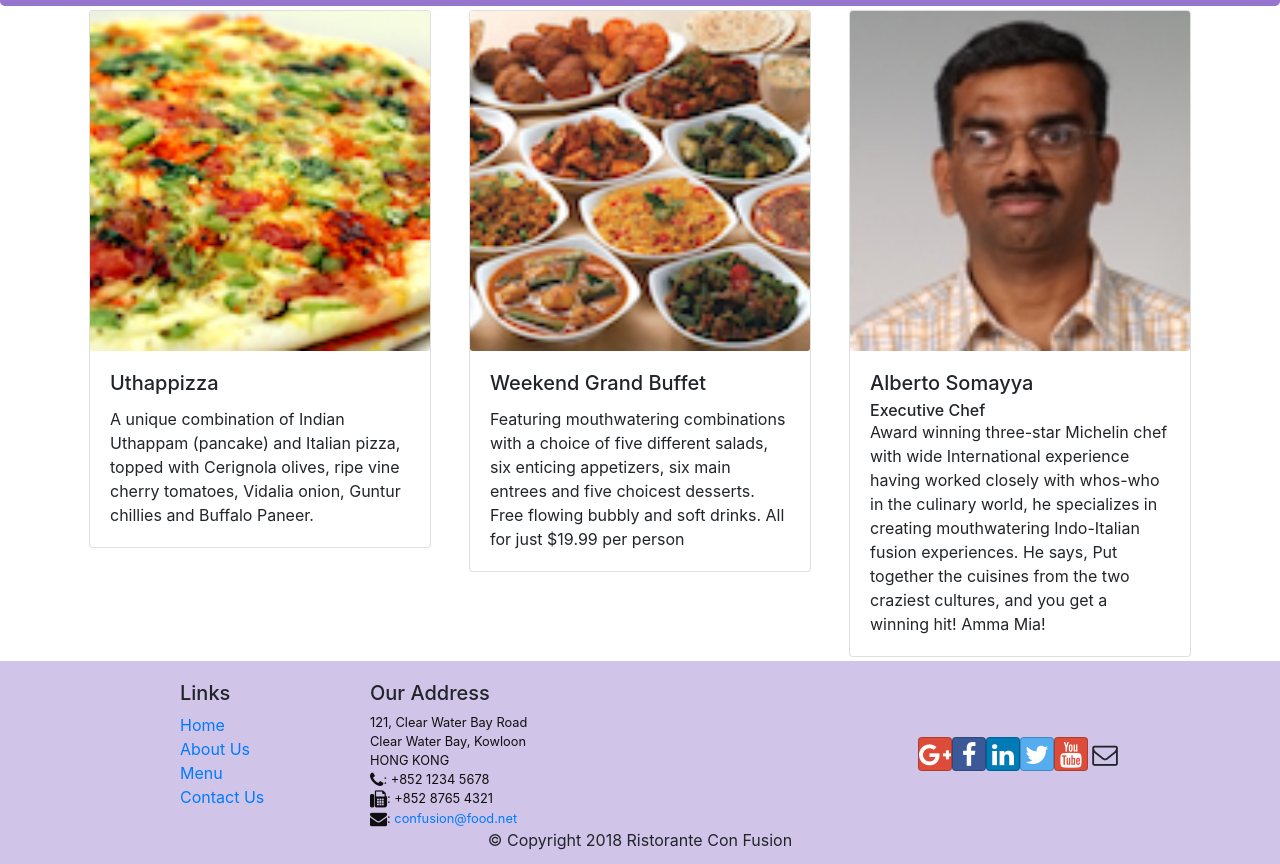
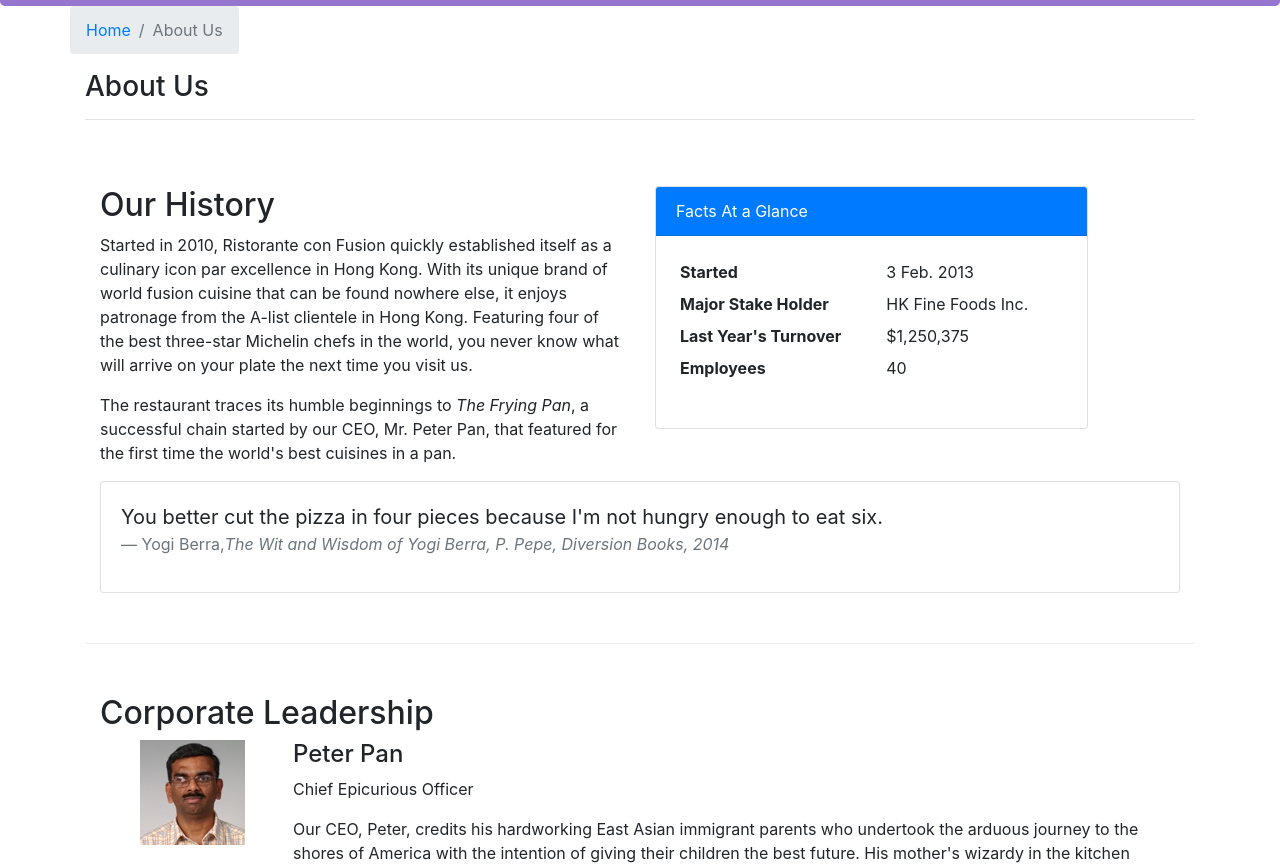
Before and after one commit to vihaannnn/React-and-Redux-conFusion, a React (Create React App) app: page /aboutus in a window 1280 px wide. Before the commit this address led to /home. Shown: the part 336-1200 px from the top of the page. Built offline with nearby package versions, Linux system fonts and the light colour scheme.

Commit message:
Assignment 2 - Added the About Us Component

```diff
--- /dev/null
+++ b/src/components/AboutComponent.js
@@ -0,0 +1,95 @@
+import React from 'react';
+import { Breadcrumb, BreadcrumbItem, Card, CardBody, CardHeader, Media } from 'reactstrap';
+import { Link } from 'react-router-dom';
+
+function RenderLeader({leader})
+{
+  return (
+    <Media>
+    <Media left middle>
+      <Media object src={leader.image} alt={leader.name} />
+    </Media>
+    <Media body className = "ml-5">
+      <Media heading>
+        {leader.name}
+      </Media>
+      <p>{leader.designation}</p>
+      <p>{leader.description}</p>
+    </Media>
+    </Media>
+  )
+}
+
+function About(props) {
+
+    const leaders = props.leaders.map((leader) => {
+        return (
+            <RenderLeader leader = {leader}/>
+        );
+    });
+
+    return(
+        <div className="container">
+            <div className="row">
+                <Breadcrumb>
+                    <BreadcrumbItem><Link to="/home">Home</Link></BreadcrumbItem>
+                    <BreadcrumbItem active>About Us</BreadcrumbItem>
+                </Breadcrumb>
+                <div className="col-12">
+                    <h3>About Us</h3>
+                    <hr />
+                </div>
+            </div>
+            <div className="row row-content">
+                <div className="col-12 col-md-6">
+                    <h2>Our History</h2>
+                    <p>Started in 2010, Ristorante con Fusion quickly established itself as a culinary icon par excellence in Hong Kong. With its unique brand of world fusion cuisine that can be found nowhere else, it enjoys patronage from the A-list clientele in Hong Kong.  Featuring four of the best three-star Michelin chefs in the world, you never know what will arrive on your plate the next time you visit us.</p>
+                    <p>The restaurant traces its humble beginnings to <em>The Frying Pan</em>, a successful chain started by our CEO, Mr. Peter Pan, that featured for the first time the world's best cuisines in a pan.</p>
+                </div>
+                <div className="col-12 col-md-5">
+                    <Card>
+                        <CardHeader className="bg-primary text-white">Facts At a Glance</CardHeader>
+                        <CardBody>
+                            <dl className="row p-1">
+                                <dt className="col-6">Started</dt>
+                                <dd className="col-6">3 Feb. 2013</dd>
+                                <dt className="col-6">Major Stake Holder</dt>
+                                <dd className="col-6">HK Fine Foods Inc.</dd>
+                                <dt className="col-6">Last Year's Turnover</dt>
+                                <dd className="col-6">$1,250,375</dd>
+                                <dt className="col-6">Employees</dt>
+                                <dd className="col-6">40</dd>
+                            </dl>
+                        </CardBody>
+                    </Card>
+                </div>
+                <div className="col-12">
+                    <Card>
+                        <CardBody className="bg-faded">
+                            <blockquote className="blockquote">
+                                <p className="mb-0">You better cut the pizza in four pieces because
+                                    I'm not hungry enough to eat six.</p>
+                                <footer className="blockquote-footer">Yogi Berra,
+                                <cite title="Source Title">The Wit and Wisdom of Yogi Berra,
+                                    P. Pepe, Diversion Books, 2014</cite>
+                                </footer>
+                            </blockquote>
+                        </CardBody>
+                    </Card>
+                </div>
+            </div>
+            <div className="row row-content">
+                <div className="col-12">
+                    <h2>Corporate Leadership</h2>
+                </div>
+                <div className="col-12">
+                    <Media list>
+                        {leaders}
+                    </Media>
+                </div>
+            </div>
+        </div>
+    );
+}
+
+export default About;
--- a/src/components/MainComponent.js
+++ b/src/components/MainComponent.js
@@ -5,6 +5,7 @@
 import DishDetail from './DishdetailComponent';
 import Header from './HeaderComponent';
 import Footer from './FooterComponent';
+import About from './AboutComponent';
 import { DISHES } from '../shared/dishes';
 import { COMMENTS } from '../shared/comments';
 import { PROMOTIONS } from '../shared/promotions';
@@ -46,6 +47,7 @@
             <Route path='/home' component={HomePage} />
             <Route exact path='/menu' component={() => <Menu dishes={this.state.dishes} />} />
             <Route path='/menu/:dishId' component={DishWithId} />
+            <Route path= '/aboutus' component = {() => <About leaders={this.state.leaders} />} />
             <Route exact path='/contactus' component={Contact}/>
             <Redirect to="/home" />
         </Switch>
```
